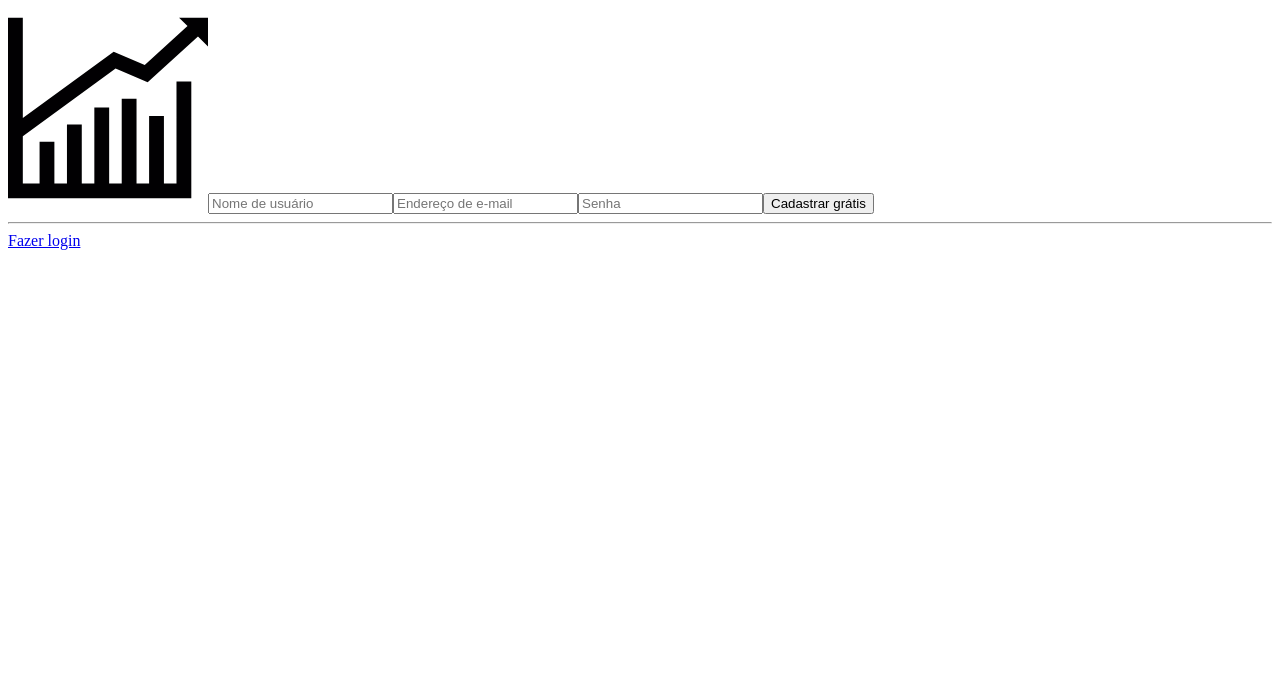
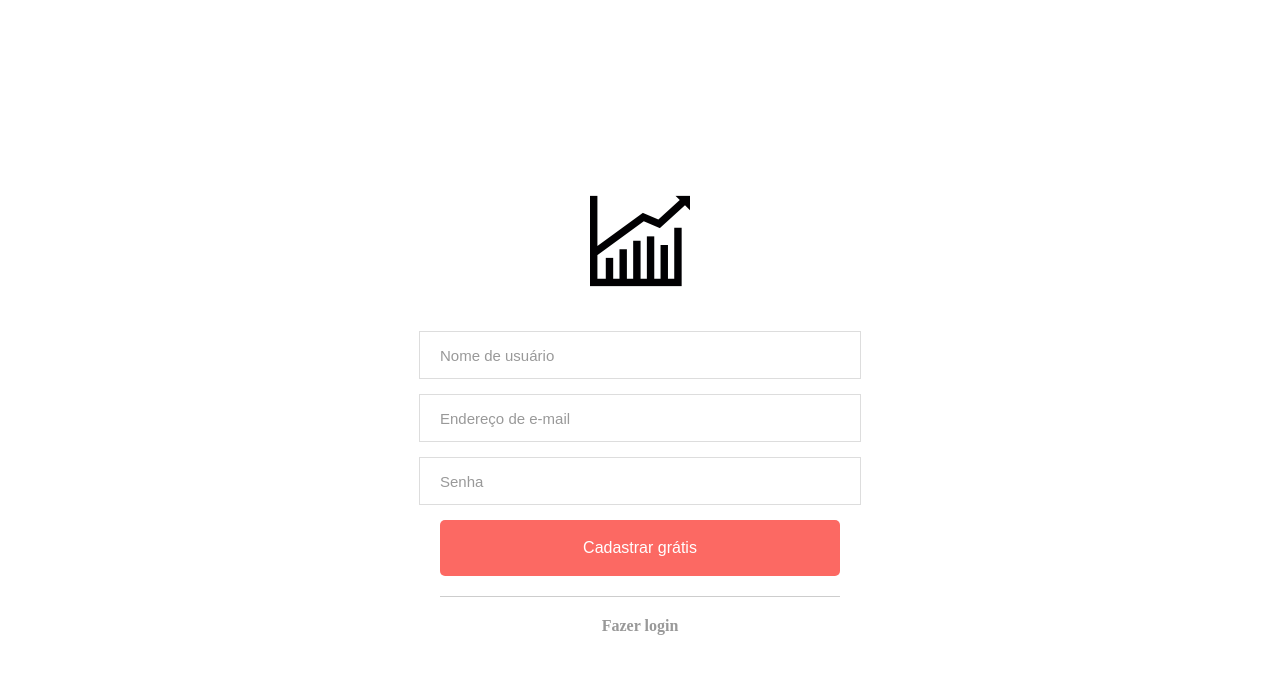
Before and after one commit to GuilhermeZaniniMoreira/Carteira-RendaVariavel, a React (Create React App) app in the folder frontend/: page /signup in a window 1280 px wide. Shown: the top 674 px of the page. Built offline with nearby package versions, Linux system fonts and the light colour scheme.

Commit message:
Style e SignUp funcionando

```diff
--- a/frontend/src/App.js
+++ b/frontend/src/App.js
@@ -1,5 +1,7 @@
 import React from "react";
 import Routes from "./routes";
 
+import "./styles/global";
+
 const App = () => <Routes />;
 export default App;
--- a/frontend/src/pages/SignUp/index.js
+++ b/frontend/src/pages/SignUp/index.js
@@ -1,5 +1,7 @@
 import React, { Component } from "react";
-import { Link } from "react-router-dom";
+import { Link, withRouter } from "react-router-dom";
+
+import api from "../../services/api";
 
 import Logo from "../../assets/stocks.png";
 
@@ -13,11 +15,21 @@ class SignUp extends Component {
     error: ""
   };
 
-  handleSignUp = e => {
+  handleSignUp = async e => {
     e.preventDefault();
-    alert("Eu vou te registrar");
+    const { username, email, password } = this.state;
+    if (!username || !email || !password) {
+      this.setState({ error: "Preencha todos os dados para se cadastrar" });
+    } else {
+      try {
+        await api.post("/register", { username, email, password });
+        this.props.history.push("/");
+      } catch (err) {
+        console.log(err);
+        this.setState({ error: "Ocorreu um erro ao registrar sua conta. T.T" });
+      }
+    }
   };
-
   render() {
     return (
       <Container>
@@ -48,4 +60,4 @@ class SignUp extends Component {
   }
 }
 
-export default SignUp;
+export default withRouter(SignUp);
--- a/frontend/src/pages/SignUp/styles.js
+++ b/frontend/src/pages/SignUp/styles.js
@@ -1,5 +1,63 @@
 import styled from "styled-components";
 
-export const Container = styled.div``;
+export const Container = styled.div`
+  display: flex;
+  align-items: center;
+  justify-content: center;
+  height: 100vh;
+`;
 
-export const Form = styled.form``;
+export const Form = styled.form`
+  width: 400px;
+  background: #fff;
+  padding: 20px;
+  display: flex;
+  flex-direction: column;
+  align-items: center;
+  img {
+    width: 100px;
+    margin: 10px 0 40px;
+  }
+  p {
+    color: #ff3333;
+    margin-bottom: 15px;
+    border: 1px solid #ff3333;
+    padding: 10px;
+    width: 100%;
+    text-align: center;
+  }
+  input {
+    display: flex
+    height: 46px;
+    margin-bottom: 15px;
+    padding: 0 20px;
+    color: #777;
+    font-size: 15px;
+    width: 100%;
+    border: 1px solid #ddd;
+    &::placeholder {
+      color: #999;
+    }
+  }
+  button {
+    color: #fff;
+    font-size: 16px;
+    background: #fc6963;
+    height: 56px;
+    border: 0;
+    border-radius: 5px;
+    width: 100%;
+  }
+  hr {
+    margin: 20px 0;
+    border: none;
+    border-bottom: 1px solid #cdcdcd;
+    width: 100%;
+  }
+  a {
+    font-size: 16;
+    font-weight: bold;
+    color: #999;
+    text-decoration: none;
+  }
+`;
--- a/frontend/src/services/api.js
+++ b/frontend/src/services/api.js
@@ -2,7 +2,7 @@ import axios from "axios";
 import { getToken } from "./auth";
 
 const api = axios.create({
-  baseURL: "http://127.0.0.1:3333"
+  baseURL: "http://127.0.0.1:3333/api"
 });
 
 api.interceptors.request.use(async config => {
--- /dev/null
+++ b/frontend/src/styles/global.js
@@ -0,0 +1,22 @@
+import { createGlobalStyle } from "styled-components";
+
+import "font-awesome/css/font-awesome.css";
+
+const GlobalStyle = createGlobalStyle`
+* {
+    box-sizing: border-box;
+    padding: 0;
+    margin: 0;
+    outline: 0;
+  }
+  body, html {
+    background: #eee;
+    font-family: 'Helvetica Neue', 'Helvetica', Arial, sans-serif;
+    text-rendering: optimizeLegibility !important;
+    -webkit-font-smoothing: antialiased !important;
+    height: 100%;
+    width: 100%;
+  }
+`;
+
+export default GlobalStyle;
```
Also changed, not shown: 2 other files (tests, documents, lock files or other folders).
